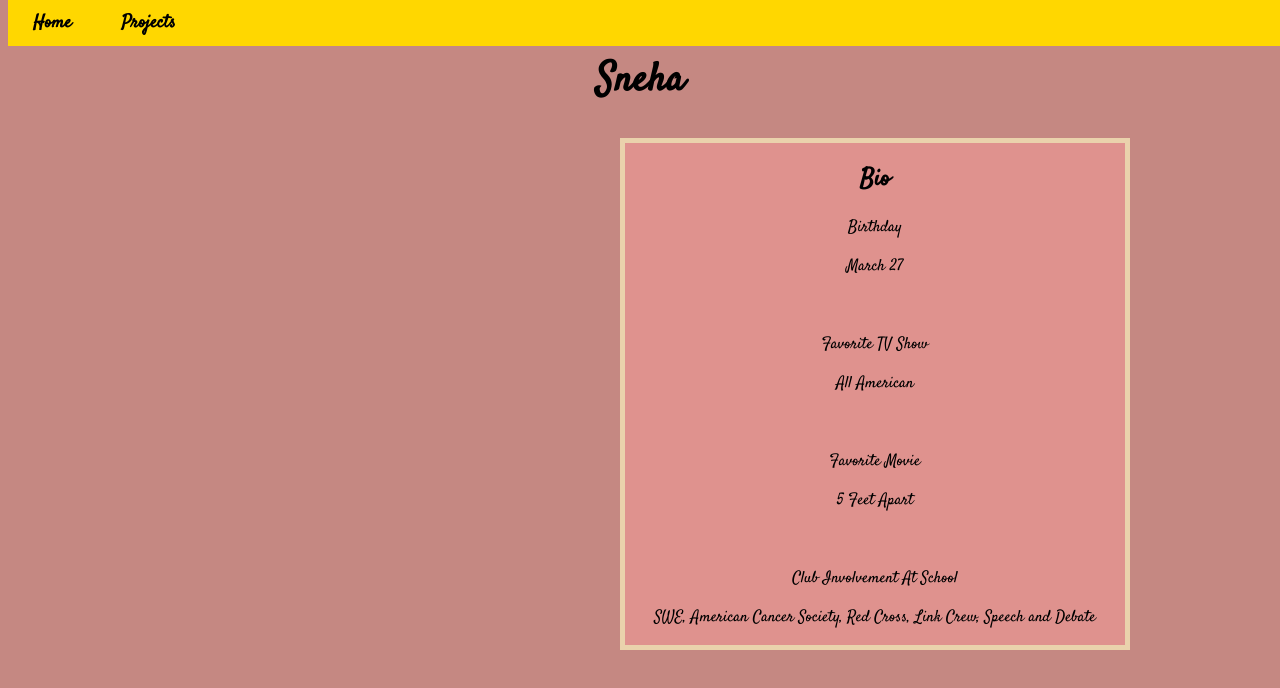
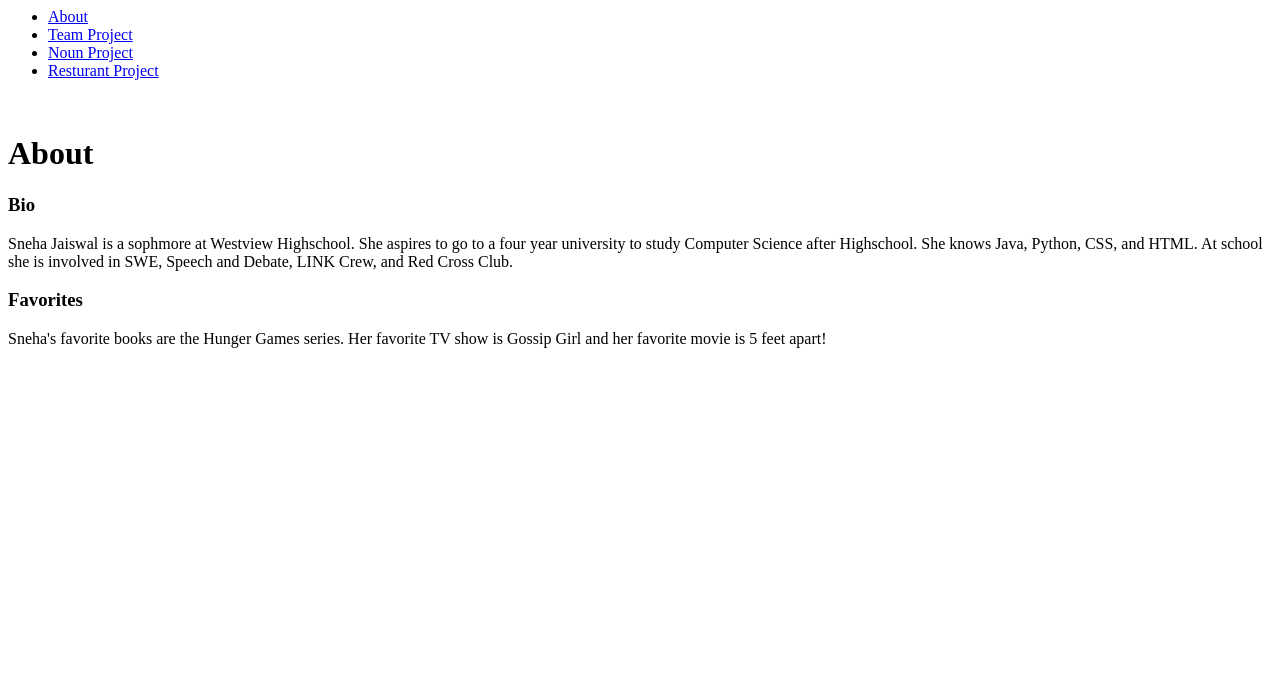
Before and after one commit to WVCS/portfolio-snehajaiswal27-1, a plain HTML site: page index.html in a window 1280 px wide. Drawn offline with Linux system fonts and the light colour scheme; a web font is replaced by a local one.

Commit message:
Update index.html

```diff
--- a/index.html
+++ b/index.html
@@ -1,42 +1,34 @@
-<html>
-  <! –– Websitee made by Sneha Jaiswal ––>
-<head><link href="https://fonts.googleapis.com/css?family=Bad+Script|Satisfy&display=swap" rel="stylesheet">
-  <link rel="stylesheet" type = "text/css" href="style.css">
+ <head>
+  <link href="https://fonts.googleapis.com/css?family=Merienda+One&display=swap" rel="stylesheet">
+  <link href="https://fonts.googleapis.com/css?family=Quicksand&display=swap" rel="stylesheet">
 </head>
-<body>
- <div class="sticky">
-   <ul>
+<div class="dawg">
+<ul>
+  <li><a href="linkthis.html">About </a></li>
+  <li><a href="linkthis.html"> Team Project </a></li>
+  <li><a href="#next"> Noun Project </a></li>
+   <li><a href="#next"> Resturant Project </a></li>
+</ul>
+<br>
+</div>
+<div class="container">
+    <div class="wrapper">
+      <!--
+      <img src="https://docs.google.com/drawings/d/e/2PACX-1vTaD74yr7GZHShzhYWqLcy-nAI-oNavblDNEyXpr3yMvaeB5M0QGzjTonUEW_KD1LOtXepICAMNCt5V/pub?w=960&amp;h=720" width="50%">
+-->
+      <h1 class="heading"> About </h1>
+     <div class = "evoheading">
+       <h3 id="name"> Bio </h5>
+     <div class = "evoheading1">
+       <p> Sneha Jaiswal is a sophmore at Westview Highschool. She aspires to go to a four year university to study Computer Science after Highschool. She knows Java, Python, CSS, and HTML. At school she is involved in SWE, Speech and Debate, LINK Crew, and Red Cross Club. </p>
 
-  <li><a href="linkthis.html">Home </a></li>
-  <li><a href="linkthis.html"> Projects </a></li>
-  </li>
+    <div class = "tiny1">
+      <h3 class="heading"> Favorites </h3>
+      <p> Sneha's favorite books are the Hunger Games series. Her favorite TV show is Gossip Girl and her favorite movie is 5 feet apart!</p>
+    </div>
+    </div>
 
 </ul>
-   <br>
-   <h1> Sneha </h1>
-     <div class="sticky2">
+<p>
 
-
-  </div>
-     <div class="stickyy">
-       <h2> Bio </h2>
-<p> Birthday </p>
-
-       <p> March 27</p>
-      <br>
-
-       <p> Favorite TV Show </p>
-       <p> All American </p>
-
-       <br>
-
-       <p> Favorite Movie </p>
-       <p> 5 Feet Apart </p>
-
-       <br>
-
-       <p> Club Involvement At School </p>
-       <p> SWE, American Cancer Society, Red Cross, Link Crew, Speech and Debate </p>
-</body>
-
-</html>
+</p>
```
